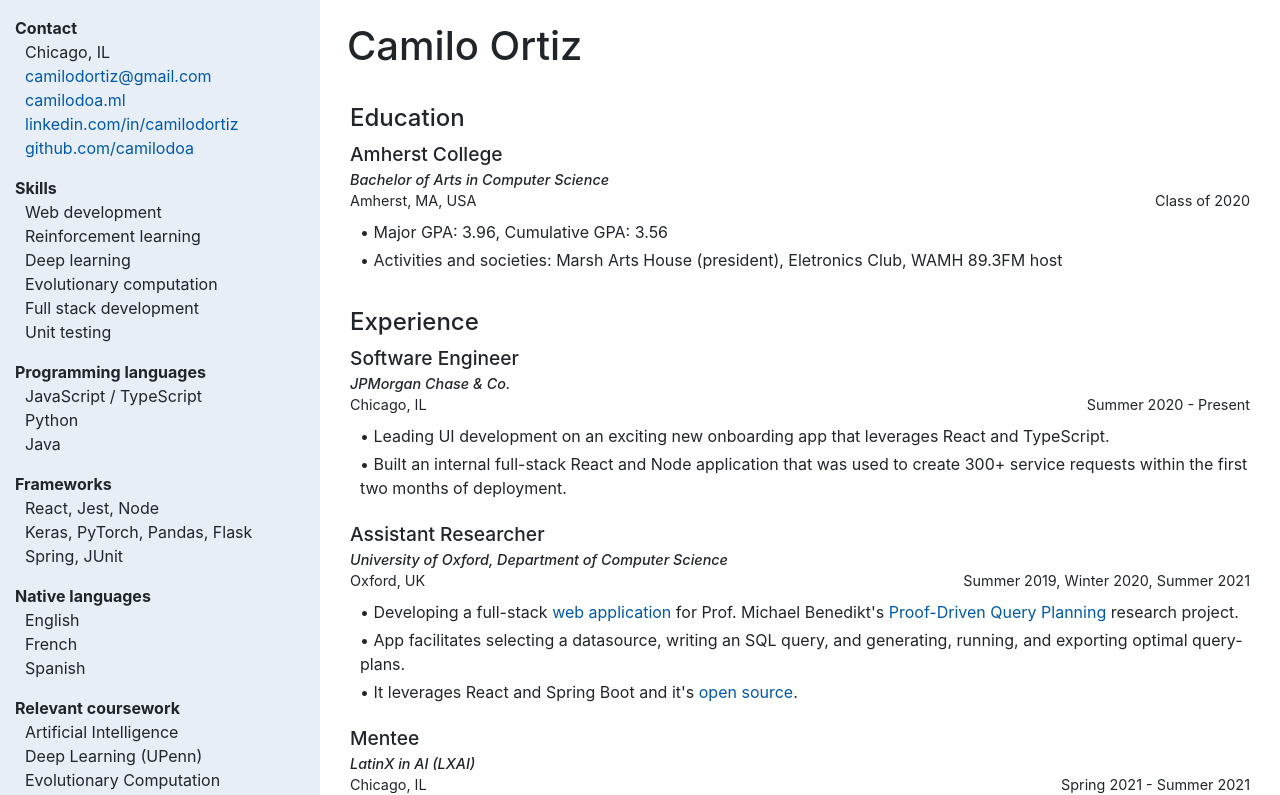
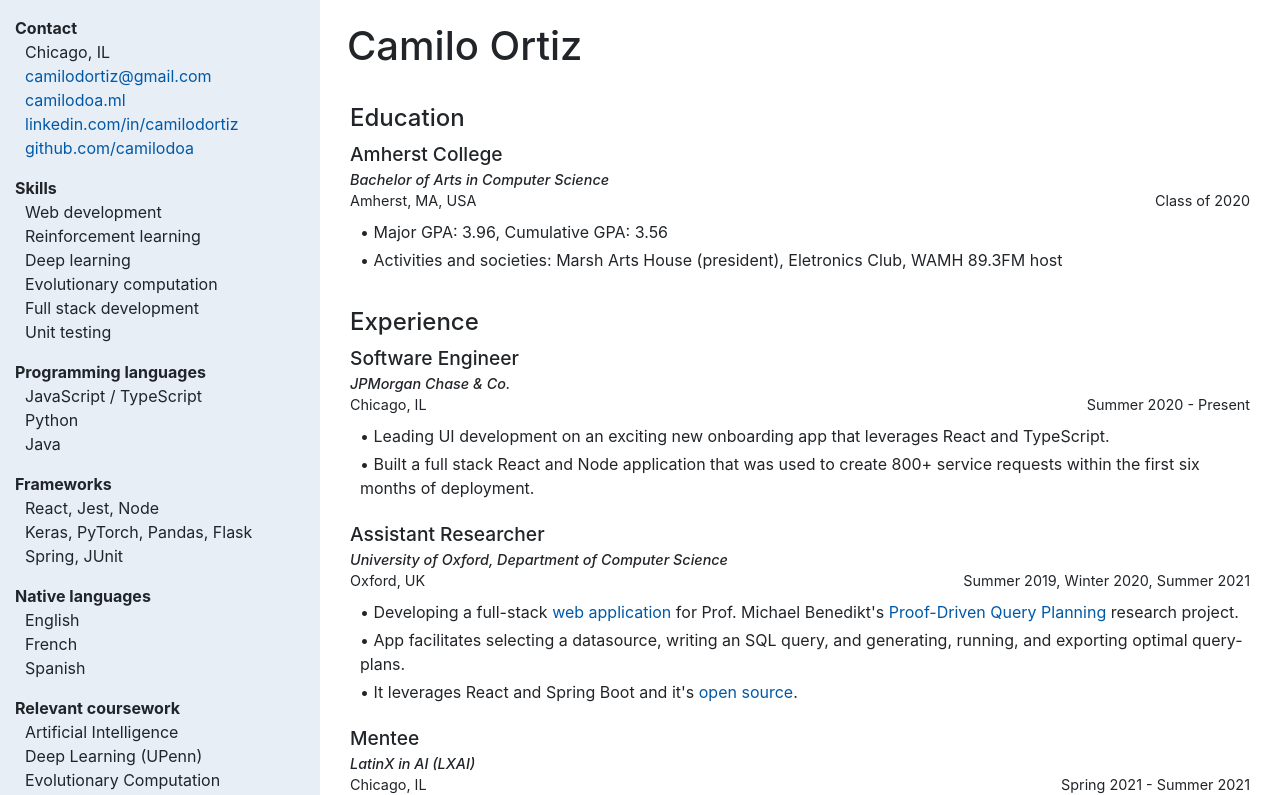
Before and after one commit to camilodoa/resume, a React (Create React App) app: page / in a window 1280 px wide. Shown: the top 795 px of the page. Built offline with nearby package versions, Linux system fonts and the light colour scheme.

Commit message:
Updated JPM section

```diff
--- a/src/data.js
+++ b/src/data.js
@@ -92,8 +92,8 @@
           React and TypeScript.
         </div>,
         <div>
-          • Built an internal full-stack React and Node application that was used to create
-          300+ service requests within the first two months of deployment.
+          • Built a full stack React and Node application that was used to
+          create 800+ service requests within the first six months of deployment.
         </div>,
       ]
     },
```
